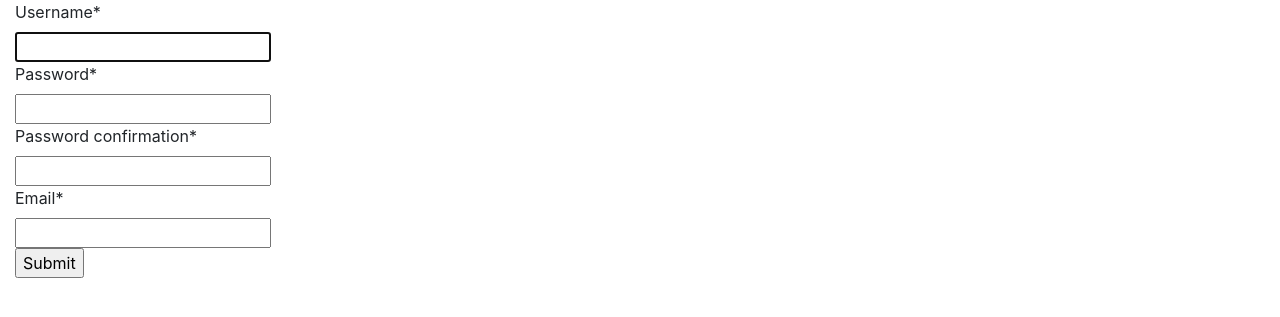
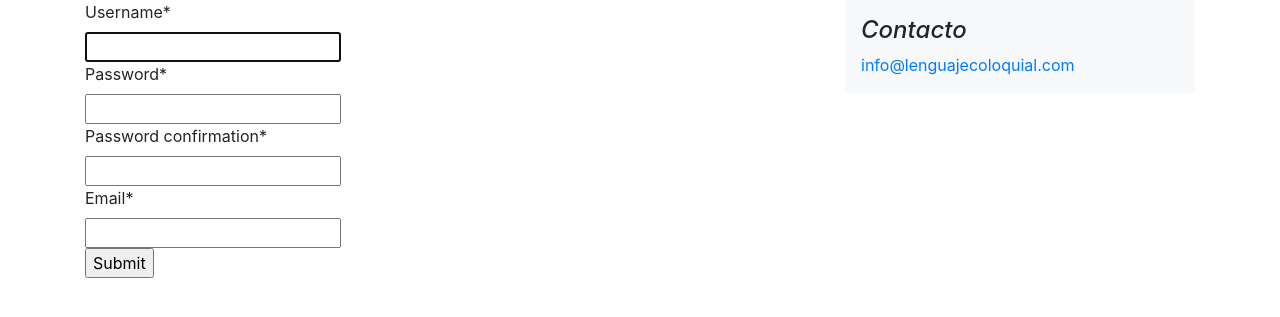
Before and after one commit to bartsanchez/lengcol, a Django app: page /register/ in a window 1280 px wide. Shown: the part 56-373 px from the top of the page. Run offline with Django 3.2, Linux system fonts and the light colour scheme; some libraries are stand-ins or nearby versions.

Commit message:
Changed base grid template and add contact section

```diff
--- a/lengcol/lengcol/templates/lengcol/base.html
+++ b/lengcol/lengcol/templates/lengcol/base.html
@@ -51,13 +51,19 @@
       </div>
     </nav>
 
-    <div class="container-fluid">
+    <main class="container">
       <div class="row">
-        <div class="col">
+        <div class="col-md-8">
           {% block content %}{% endblock %}
         </div>
+        <aside class="col-md-4">
+          <div class="p-3 mb-3 bg-light">
+            <h4 class="font-italic">Contacto</h4>
+            <p class="mb-0"><a href="mailto:info@lenguajecoloquial.com">info@lenguajecoloquial.com</a></p>
+          </div>
+        </aside>
       </div>
-    </div>
+    </main>
 
   </body>
 </html>
```
Also changed, not shown: lengcol/definitions/tests/views/tests_index.py (+10 -0 lines).
